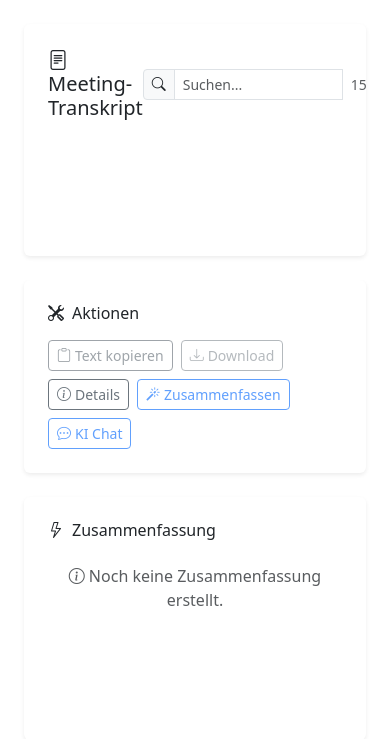
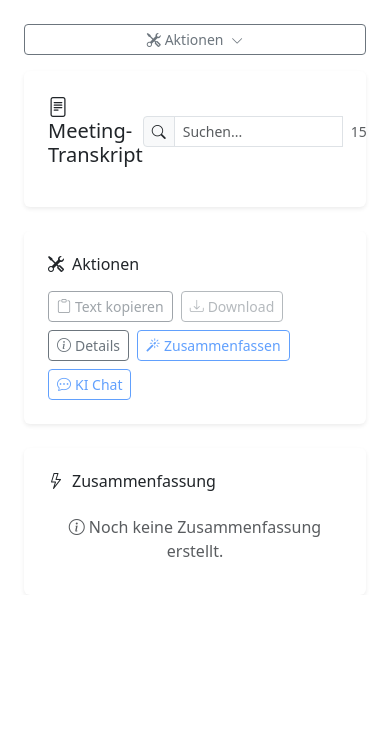
Before and after one commit to Janinnho/TranscribeOps, a Flask app: page /meeting-job/1 in a window 390 px wide. Shown: the part 56-795 px from the top of the page. Run offline with Flask 3, Linux system fonts and the light colour scheme; a user stored in the database is signed in; tables that the repository leaves empty hold one stand-in row (values such as "Sample post"); data that the repository does not hold is empty.

Commit message:
Add mobile sidebar, backdrop, and mobile actions
Introduce a mobile sidebar UX and mobile quick actions for job detail pages. CSS: position and animate the sidebar on small screens, add a sidebar backdrop, and relax job-detail column heights for smaller viewports. JS: wire up a backdrop element, improve toggle handling (stopPropagation), add a closeSidebar helper, and close sidebar when clicking outside or on backdrop. Templates: insert the sidebar backdrop in base.html and add a mobile-only quick actions collapse in job_detail.html; update enable/disable functions to toggle the mobile action buttons and download link state.

```diff
--- a/web-app/app/static/css/style.css
+++ b/web-app/app/static/css/style.css
@@ -153,14 +153,43 @@
     100% { box-shadow: 0 0 0 0 rgba(220, 53, 69, 0); }
 }
 
-/* Responsive */
+/* ── Mobile sidebar ─────────────────────────────── */
 @media (max-width: 767.98px) {
     .sidebar {
         position: fixed;
+        top: 0;
+        left: 0;
+        width: 260px;
+        height: 100%;
+        z-index: 1045;
         transform: translateX(-100%);
+        transition: transform 0.3s ease;
     }
     .sidebar.show {
         transform: translateX(0);
+    }
+}
+
+.sidebar-backdrop {
+    display: none;
+    position: fixed;
+    inset: 0;
+    z-index: 1044;
+    background: rgba(0, 0, 0, 0.5);
+}
+.sidebar-backdrop.show {
+    display: block;
+}
+
+/* ── Mobile job detail layout ──────────────────── */
+@media (max-width: 991.98px) {
+    .job-detail-row {
+        overflow: visible !important;
+        height: auto !important;
+    }
+    .job-detail-row > [class*="col-"] {
+        max-height: none !important;
+        min-height: auto !important;
     }
 }
 
--- a/web-app/app/static/js/app.js
+++ b/web-app/app/static/js/app.js
@@ -2,11 +2,30 @@
 document.addEventListener('DOMContentLoaded', () => {
     const toggle = document.getElementById('sidebarToggle');
     const sidebar = document.getElementById('sidebar');
+    const backdrop = document.getElementById('sidebarBackdrop');
+
     if (toggle && sidebar) {
-        toggle.addEventListener('click', () => sidebar.classList.toggle('show'));
+        function closeSidebar() {
+            sidebar.classList.remove('show');
+            if (backdrop) backdrop.classList.remove('show');
+        }
+
+        toggle.addEventListener('click', (e) => {
+            e.stopPropagation();
+            sidebar.classList.toggle('show');
+            if (backdrop) backdrop.classList.toggle('show');
+        });
+
+        if (backdrop) {
+            backdrop.addEventListener('click', closeSidebar);
+        }
+
         document.addEventListener('click', (e) => {
-            if (sidebar.classList.contains('show') && !sidebar.contains(e.target) && e.target !== toggle) {
-                sidebar.classList.remove('show');
+            if (sidebar.classList.contains('show') &&
+                !sidebar.contains(e.target) &&
+                e.target !== toggle &&
+                !toggle.contains(e.target)) {
+                closeSidebar();
             }
         });
     }
--- a/web-app/app/templates/base.html
+++ b/web-app/app/templates/base.html
@@ -93,6 +93,7 @@
                 </div>
             </div>
         </nav>
+        <div class="sidebar-backdrop" id="sidebarBackdrop"></div>
 
         <!-- Main content -->
         <div class="flex-grow-1 d-flex flex-column overflow-hidden">
--- a/web-app/app/templates/main/job_detail.html
+++ b/web-app/app/templates/main/job_detail.html
@@ -10,7 +10,36 @@
 {% endblock %}
 
 {% block content %}
-<div class="row g-4 h-100" style="overflow: hidden;">
+<!-- Mobile-only quick actions -->
+<div class="d-lg-none mb-3">
+    <button class="btn btn-outline-secondary btn-sm w-100" type="button"
+            data-bs-toggle="collapse" data-bs-target="#mobileActions">
+        <i class="bi bi-tools me-1"></i>Aktionen
+        <i class="bi bi-chevron-down ms-1 small"></i>
+    </button>
+    <div class="collapse mt-2" id="mobileActions">
+        <div class="d-flex flex-wrap gap-2">
+            <button class="btn btn-outline-secondary btn-sm" onclick="copyResult()" id="mobileCopyBtn" disabled>
+                <i class="bi bi-clipboard me-1"></i>Kopieren
+            </button>
+            <a class="btn btn-outline-secondary btn-sm" id="mobileDownloadBtn"
+               href="/api/{% if record_type == 'meeting' %}meeting{% elif record_type == 'dictation' %}dictation{% else %}job{% endif %}/{{ job.public_id }}/download"
+               style="pointer-events: none; opacity: 0.5;">
+                <i class="bi bi-download me-1"></i>Download
+            </a>
+            {% if record_type != 'dictation' %}
+            <button class="btn btn-outline-primary btn-sm" onclick="summarizeJob({{ text_models[0].id if text_models else 0 }})" id="mobileSummarizeBtn" disabled>
+                <i class="bi bi-magic me-1"></i>Zusammenfassen
+            </button>
+            <button class="btn btn-outline-primary btn-sm" onclick="openChat()" id="mobileChatBtn" disabled>
+                <i class="bi bi-chat-dots me-1"></i>KI Chat
+            </button>
+            {% endif %}
+        </div>
+    </div>
+</div>
+
+<div class="row g-4 h-100 job-detail-row" style="overflow: hidden;">
     <!-- Left: Transkription -->
     <div class="col-lg-7 d-flex flex-column" style="min-height: 0; max-height: 100%;">
         <div class="card border-0 shadow-sm flex-grow-1 d-flex flex-column" style="min-height: 0; overflow: hidden;">
@@ -426,6 +455,15 @@ function enableActions() {
     const dl = document.getElementById('downloadBtn');
     dl.style.pointerEvents = '';
     dl.style.opacity = '';
+    // Mobile action buttons
+    const mc = document.getElementById('mobileCopyBtn');
+    if (mc) mc.disabled = false;
+    const ms = document.getElementById('mobileSummarizeBtn');
+    if (ms) ms.disabled = false;
+    const mch = document.getElementById('mobileChatBtn');
+    if (mch) mch.disabled = false;
+    const mdl = document.getElementById('mobileDownloadBtn');
+    if (mdl) { mdl.style.pointerEvents = ''; mdl.style.opacity = ''; }
 }
 
 function disableActions() {
@@ -437,6 +475,15 @@ function disableActions() {
     const dl = document.getElementById('downloadBtn');
     dl.style.pointerEvents = 'none';
     dl.style.opacity = '0.5';
+    // Mobile action buttons
+    const mc = document.getElementById('mobileCopyBtn');
+    if (mc) mc.disabled = true;
+    const ms = document.getElementById('mobileSummarizeBtn');
+    if (ms) ms.disabled = true;
+    const mch = document.getElementById('mobileChatBtn');
+    if (mch) mch.disabled = true;
+    const mdl = document.getElementById('mobileDownloadBtn');
+    if (mdl) { mdl.style.pointerEvents = 'none'; mdl.style.opacity = '0.5'; }
 }
 
 function renderDiarized(segments) {
```
